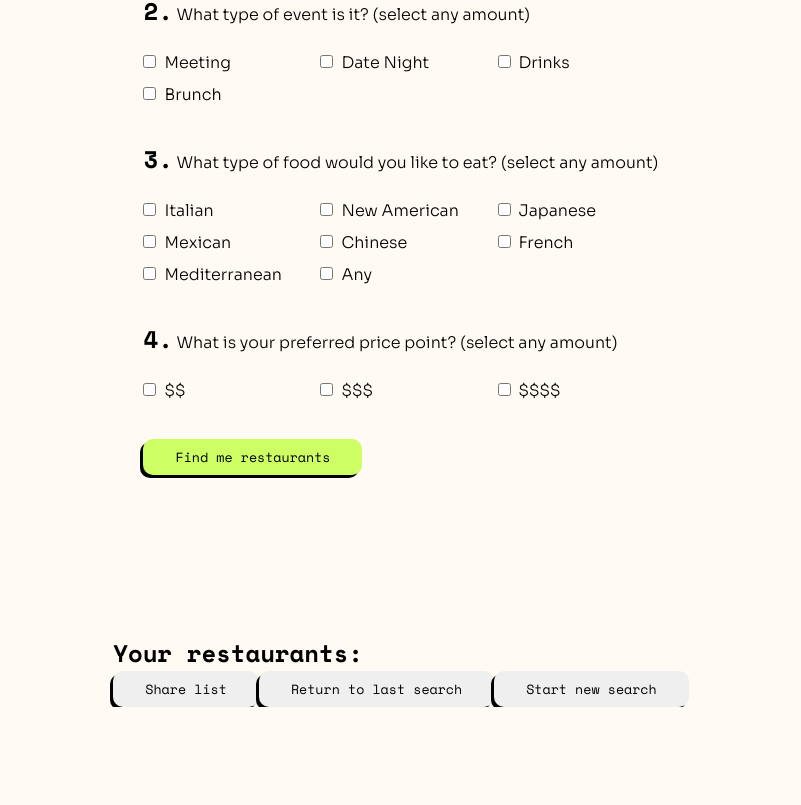
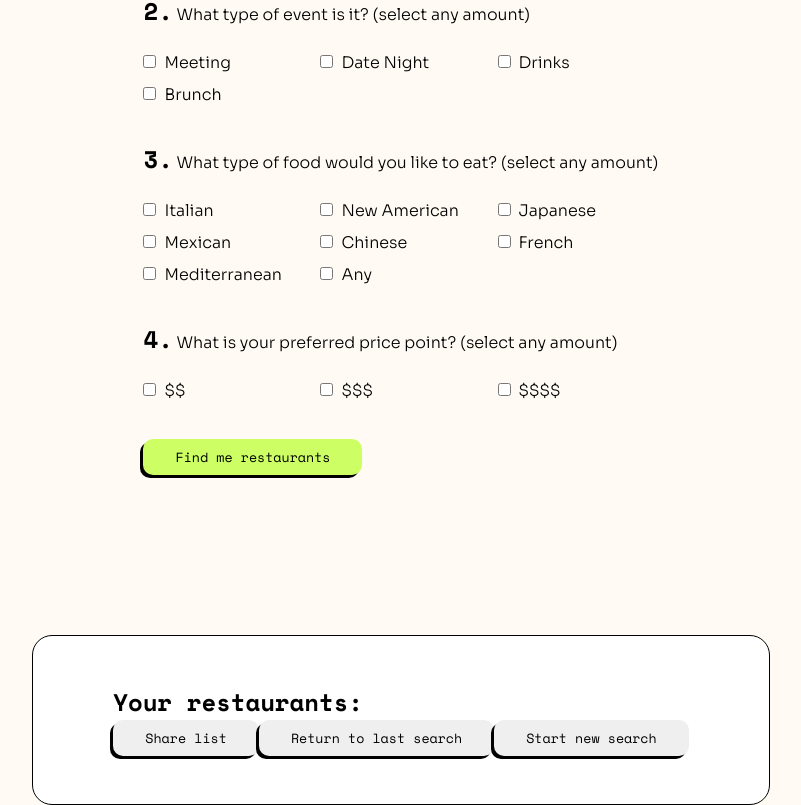
Before and after one commit to ajasinger/dinner-app, a Next.js app: page / in a window 1280 px wide. Shown: the part 529-1334 px from the top of the page, without its empty margins (239-1040 px from the left). Before the commit the page ends 1236 px from the top, so only its background shows below. Built offline with nearby package versions, Linux system fonts and the light colour scheme.

Commit message:
style answerBlock body

```diff
--- a/styles/AnswerBlock.module.css
+++ b/styles/AnswerBlock.module.css
@@ -0,0 +1,6 @@
+.answerBlock {
+    background-color: white;
+    border: solid black 1.5px;
+    border-radius: 20px;
+    padding: 3rem 5rem;
+}
```
